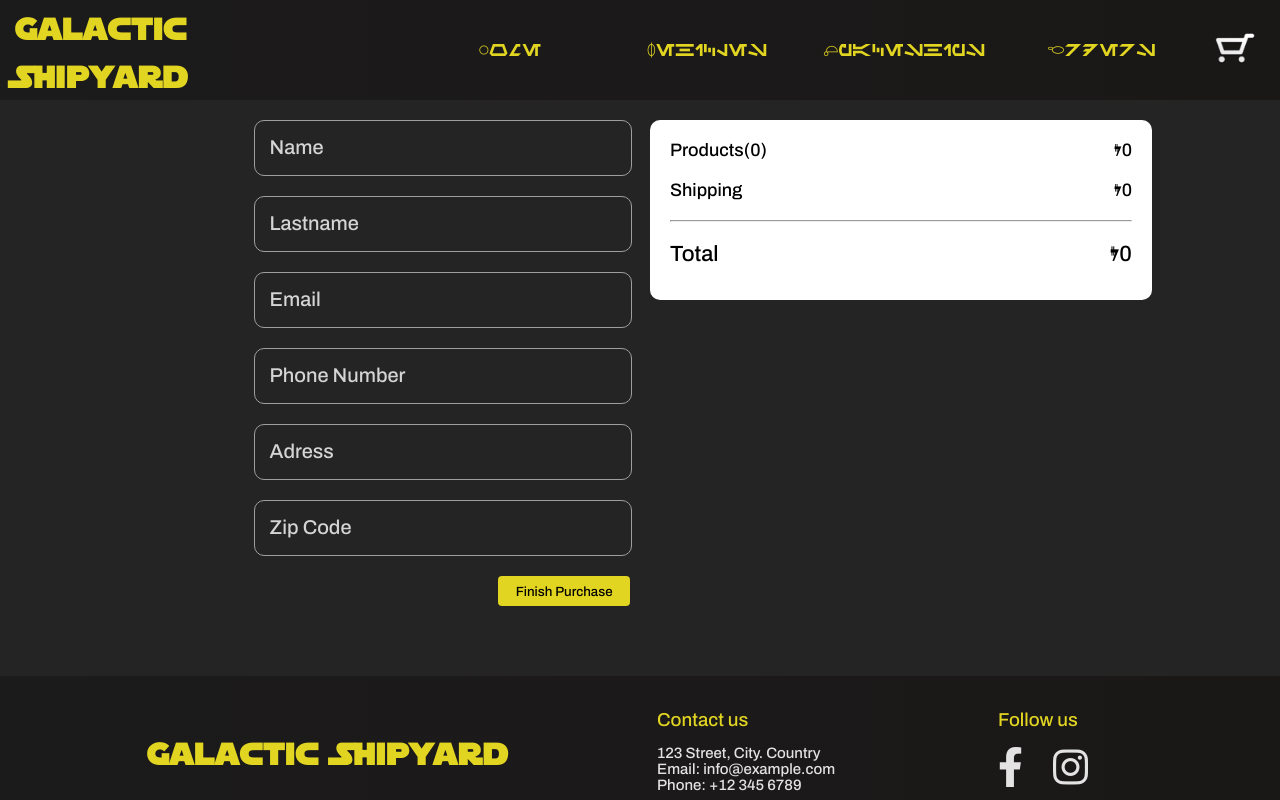
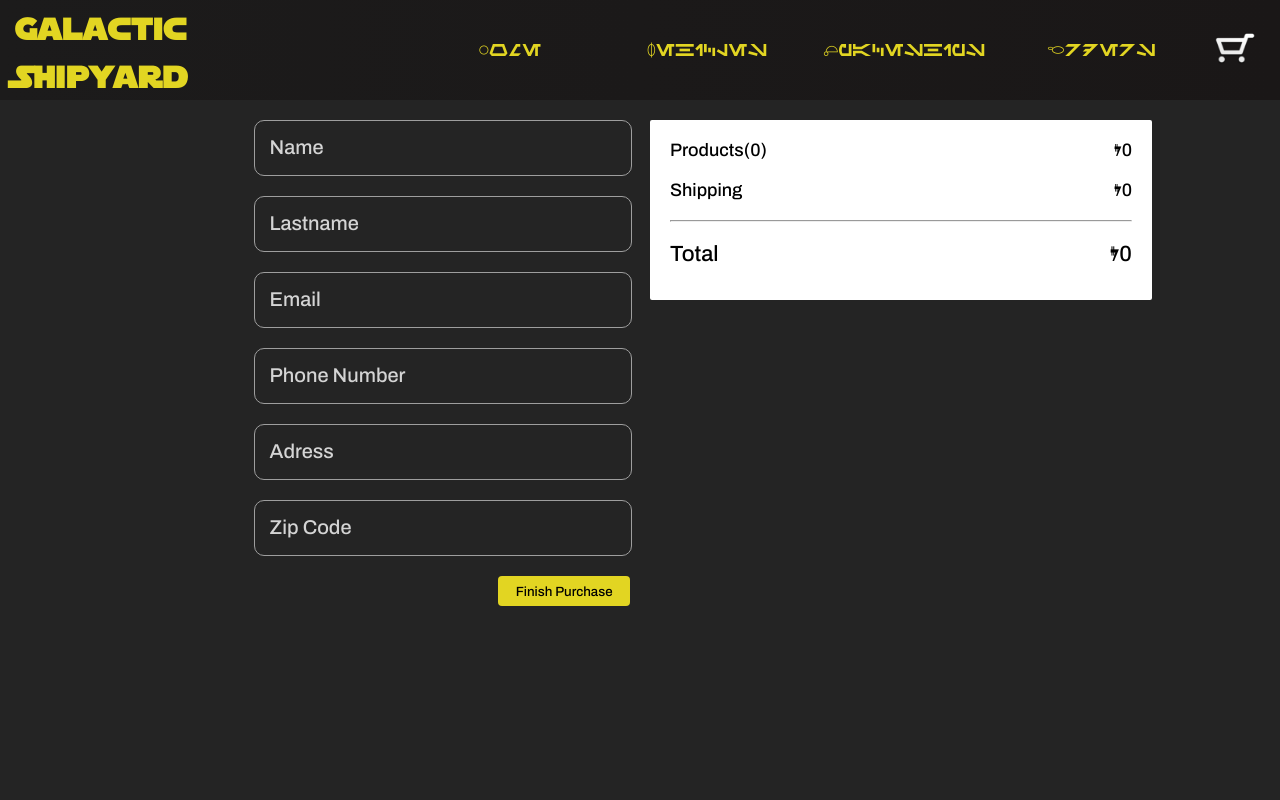
Before and after one commit to BrunoMantovan/ReactJs-BrunoMantovan, a React (Vite) app: page /checkout in a window 1280 px wide. Shown: the top 800 px of the page. Built offline with nearby package versions, Linux system fonts and the light colour scheme; a web font is replaced by a local one.

Commit message:
checkout minwidth - border radiuses

```diff
--- a/src/components/Cart/Cart.module.css
+++ b/src/components/Cart/Cart.module.css
@@ -16,7 +16,7 @@
     width: 25%;
     height: 30px;
     cursor: pointer;
-    border-radius: 4px;
+    border-radius: 2px;
     border: none;
     font-family: var(--main-font);
     font-weight: 600;
--- a/src/components/CartItem/CartItem.module.css
+++ b/src/components/CartItem/CartItem.module.css
@@ -4,7 +4,7 @@
     align-items: center;
     background-color:khaki;
     padding: 10px;
-    border-radius: 10px;
+    border-radius: 2px;
     margin-bottom: 10px;
     position: relative;
     font-family: var(--main-font);
@@ -12,7 +12,7 @@
 .tarjeta img{
     width: 75px;
     height: 75px;
-    border-radius: 5px;
+    border-radius: 2px;
 }
 .tarjeta span{
     font-family: var(--symbols);
--- a/src/components/Checkout/Checkout.module.css
+++ b/src/components/Checkout/Checkout.module.css
@@ -7,7 +7,7 @@
     padding: 20px 10%;
     width: 100%;
     column-gap: 20px;
-    min-height: 100%;
+    min-height: 100vh;
 }
 .form{
     display: flex;
@@ -45,7 +45,7 @@
 .input:focus{
     border: 1px solid var(--yellow);
 }
-input:is(:focus, :valid) ~ label{
+input:is(:focus, :valid) + label{
     transform: translateY(-120%) scale(.7);
     background-color: #242424;
     padding-inline: 0.3rem;
--- a/src/components/Subtotal/Subtotal.module.css
+++ b/src/components/Subtotal/Subtotal.module.css
@@ -1,6 +1,6 @@
 .subtotal{
     background-color: white;
-    border-radius: 10px;
+    border-radius: 2px;
     padding: 20px;
     display: flex;
     flex-direction: column;
@@ -34,7 +34,7 @@
     height: 30px;
     cursor: pointer;
     background-color:var(--yellow);
-    border-radius: 4px;
+    border-radius: 2px;
     border: none;
     font-family: var(--main-font);
     font-weight: 600;
```
